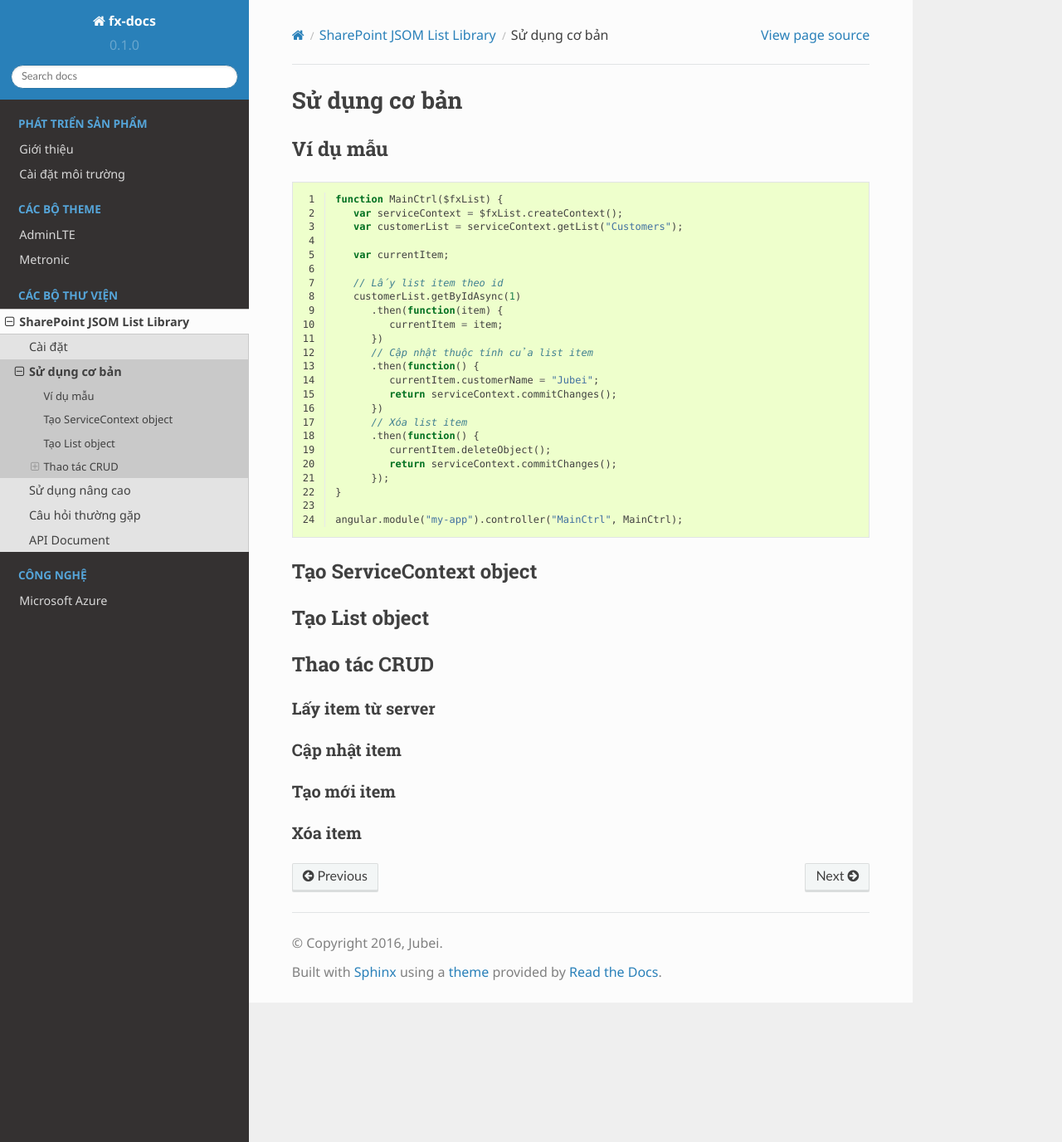
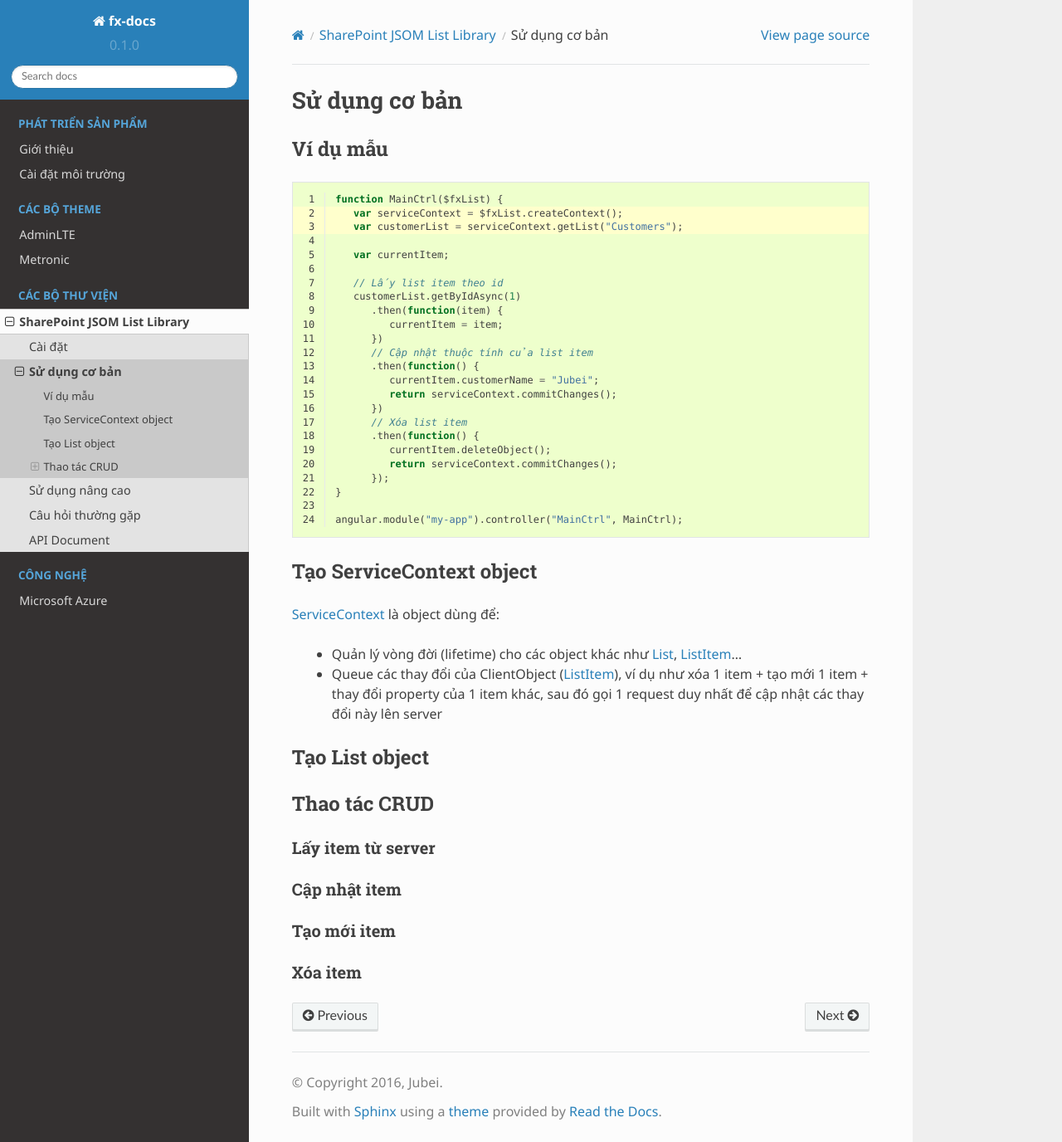
Before and after one commit to fanxipan/fx-docs, a Sphinx documentation site: the page built from docs/modules/code-libraries/sp-jsom-list/basic-usage/index.rst, in a window 1280 px wide and 1376 px high. Shown: the whole window at 83% size. Built offline with Sphinx 7.4.7 and the Read the Docs theme 2.0.0, drawn with Linux system fonts in a browser that asks for light colours.

Commit message:
no message

```diff
--- a/docs/modules/code-libraries/sp-jsom-list/basic-usage/create-context-object.data.rst
+++ b/docs/modules/code-libraries/sp-jsom-list/basic-usage/create-context-object.data.rst
@@ -2,3 +2,10 @@
 
 Tạo ServiceContext object
 =========================
+
+|ServiceContext| là object dùng để:
+
+   - Quản lý vòng đời (lifetime) cho các object khác như |List|, |ListItem|...
+   - Queue các thay đổi của ClientObject (|ListItem|), ví dụ như xóa 1 item +
+     tạo mới 1 item + thay đổi property của 1 item khác, sau đó gọi 1 request
+     duy nhất để cập nhật các thay đổi này lên server
--- a/docs/modules/code-libraries/sp-jsom-list/basic-usage/index.rst
+++ b/docs/modules/code-libraries/sp-jsom-list/basic-usage/index.rst
@@ -1,4 +1,5 @@
 .. include:: /refs/refs.rst
+.. include:: ../refs/jsom-entities.data.rst
 
 .. _jsom-basic-usage:
 
--- a/docs/modules/code-libraries/sp-jsom-list/basic-usage/usage-example.data.rst
+++ b/docs/modules/code-libraries/sp-jsom-list/basic-usage/usage-example.data.rst
@@ -5,6 +5,7 @@ Ví dụ mẫu
 
 .. code-block:: javascript
    :linenos:
+   :emphasize-lines: 2-3
 
    function MainCtrl($fxList) {
       var serviceContext = $fxList.createContext();
--- /dev/null
+++ b/docs/modules/code-libraries/sp-jsom-list/refs/jsom-entities.data.rst
@@ -0,0 +1,3 @@
+.. |ServiceContext| replace:: :jsom-class:`Fx.SharePoint.Client.ServiceContext`
+.. |List| replace:: :jsom-class:`Fx.SharePoint.Client.List`
+.. |ListItem| replace:: :jsom-class:`Fx.SharePoint.Client.ListItem`
```
